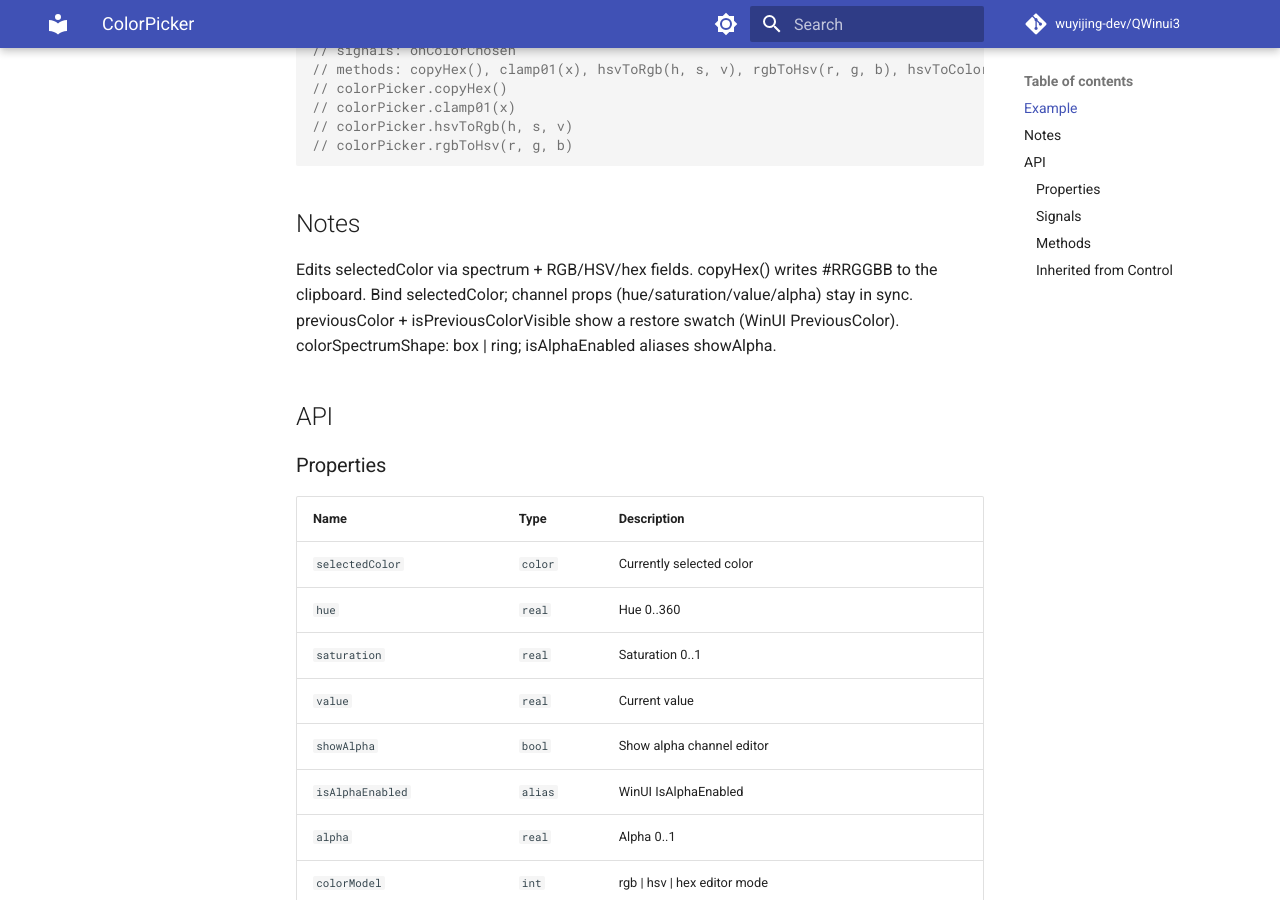
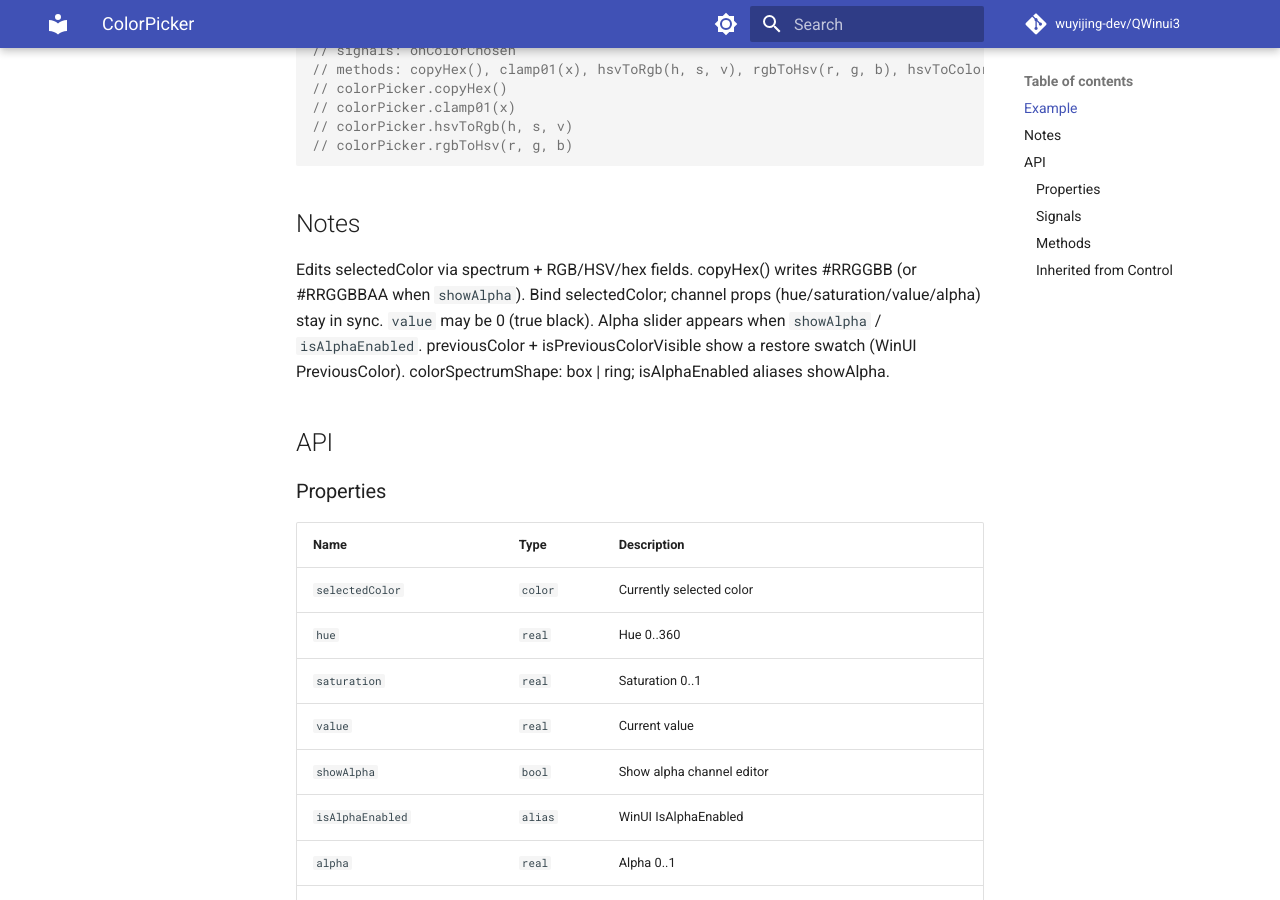
Before and after one commit to wuyijing-dev/QWinui3, an MkDocs documentation site: the page built from docs/components/ColorPicker.md, in a window 1280 px wide and 900 px high, scrolled down 636 px. Built offline with MkDocs 1.6.1 and Material for MkDocs 9.7.7, drawn with Linux system fonts in a browser that asks for light colours; comment, search, counter and statistics services are not loaded.

Commit message:
Fix ColorPicker true black and alpha editing.
Allow V=0, round-trip #RRGGBBAA, and show an alpha slider when showAlpha is enabled.

```diff
--- a/docs/components/ColorPicker.md
+++ b/docs/components/ColorPicker.md
@@ -32,8 +32,9 @@
 ## Notes
 
 Edits selectedColor via spectrum + RGB/HSV/hex fields.
-copyHex() writes #RRGGBB to the clipboard.
+copyHex() writes #RRGGBB (or #RRGGBBAA when `showAlpha`).
 Bind selectedColor; channel props (hue/saturation/value/alpha) stay in sync.
+`value` may be 0 (true black). Alpha slider appears when `showAlpha` / `isAlphaEnabled`.
 previousColor + isPreviousColorVisible show a restore swatch (WinUI PreviousColor).
 colorSpectrumShape: box | ring; isAlphaEnabled aliases showAlpha.
 
```
Also changed, not shown: 1 other file.
